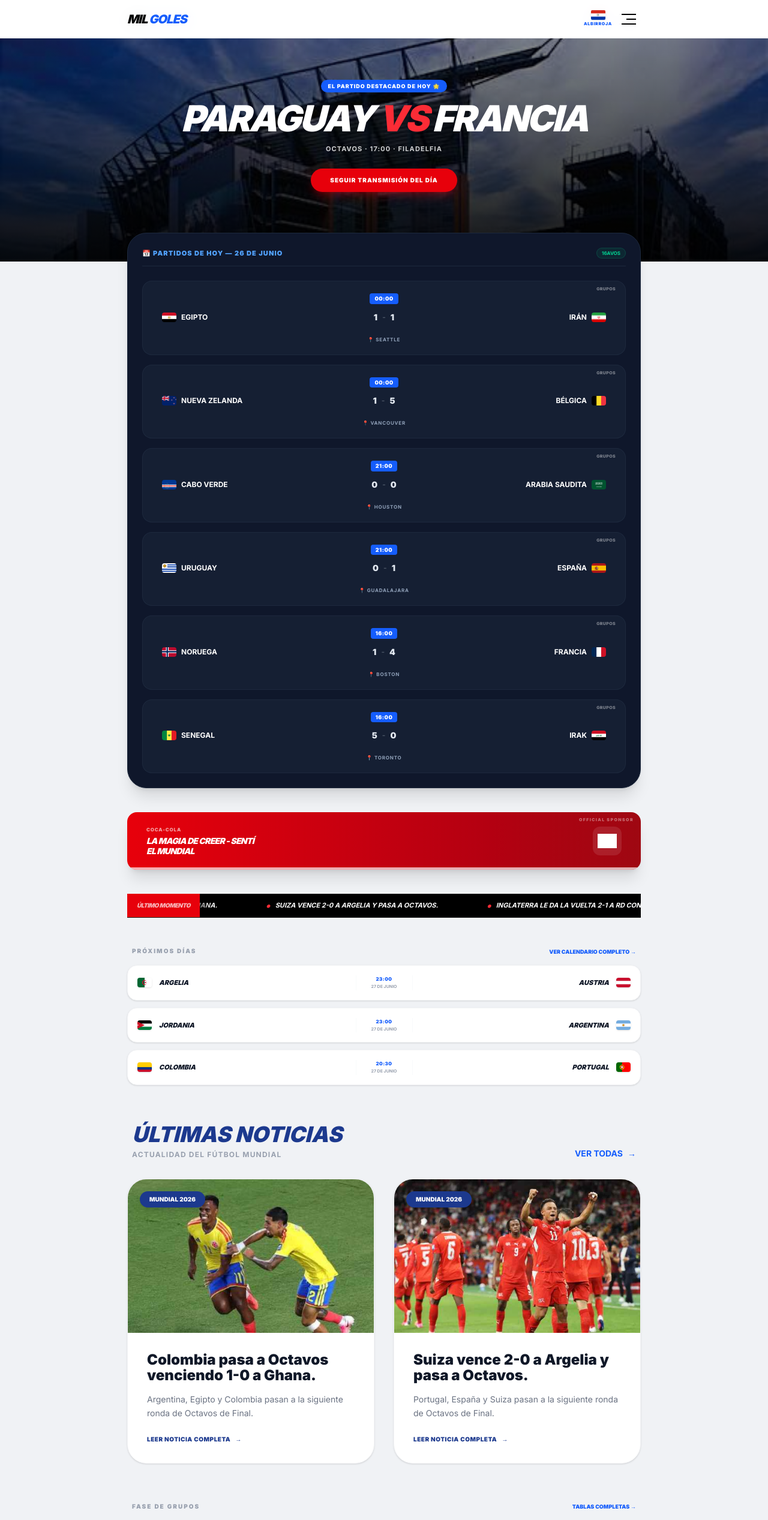
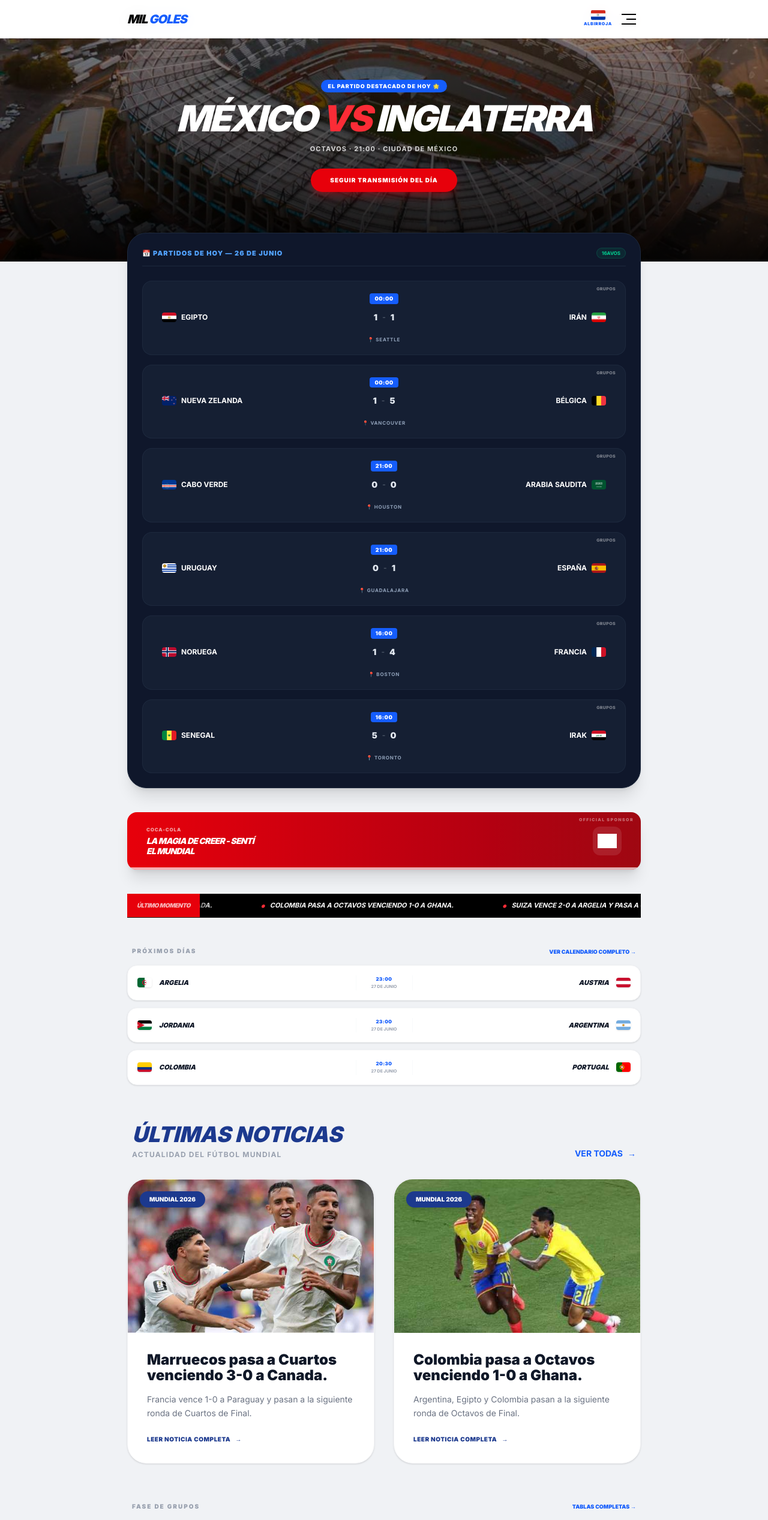
Before and after one commit to bablotle/Mundial26, a Next.js app: page / in a window 1280 px wide. Shown: the top 2534 px of the page at 60% size. Built offline with nearby package versions, Linux system fonts and the light colour scheme; grey boxes are pictures that could not be loaded.

Commit message:
Partidos para pase a cuartos

```diff
--- a/src/app/estadisticas/page.tsx
+++ b/src/app/estadisticas/page.tsx
@@ -8,7 +8,7 @@ export default function EstadisticasPage() {
     // Datos simulados para la estructura
     const goleadores = [
         { nombre: "Lionel Messi", goles: 7, equipo: "Argentina", foto: "/images/jugadores/messi.jpg" },
-        { nombre: "Kylian Mbappé", goles: 6, equipo: "Francia", foto: "/images/jugadores/mbappe.jpg" },
+        { nombre: "Kylian Mbappé", goles: 7, equipo: "Francia", foto: "/images/jugadores/mbappe.jpg" },
         { nombre: "Harry Kane", goles: 5, equipo: "Inglaterra", foto: "/images/jugadores/harry_kane.jpg" },
         { nombre: "Erling Haaland", goles: 5, equipo: "Noruega", foto: "/images/jugadores/haaland.jpg" },
         { nombre: "Vinicius Júnior", goles: 4, equipo: "Brasil", foto: "/images/jugadores/vinicius.jpg" },
@@ -92,15 +92,15 @@ export default function EstadisticasPage() {
                     {/* ESTADÍSTICAS GENERALES DEL TORNEO */}
                     <section className="grid grid-cols-2 gap-4">
                         <div className="island-card p-5 flex flex-col items-center justify-center text-center">
-                            <p className="text-3xl font-black text-blue-600 italic">88</p>
+                            <p className="text-3xl font-black text-blue-600 italic">90</p>
                             <p className="text-[9px] font-black text-gray-400 uppercase tracking-widest mt-1">Partidos Jugados</p>
                         </div>
                         <div className="island-card p-5 flex flex-col items-center justify-center text-center">
-                            <p className="text-3xl font-black text-black italic">266</p>
+                            <p className="text-3xl font-black text-black italic">261</p>
                             <p className="text-[9px] font-black text-gray-400 uppercase tracking-widest mt-1">Goles Totales</p>
                         </div>
                         <div className="island-card p-5 flex flex-col items-center justify-center text-center">
-                            <p className="text-3xl font-black text-black italic">209</p>
+                            <p className="text-3xl font-black text-black italic">244</p>
                             <p className="text-[9px] font-black text-gray-400 uppercase tracking-widest mt-1">Amarillas</p>
                         </div>
                         <div className="island-card p-5 flex flex-col items-center justify-center text-center bg-blue-600">
--- a/src/app/page.tsx
+++ b/src/app/page.tsx
@@ -36,7 +36,7 @@ export default function Home() {
    // const partidoDestacado = partidosDeHoy[0] || todosLosPartidos[0];
 
    // B. EL PARTIDO DESTACADO (Fijado por ID, y si no existe, usa el de hoy o el primero)
-   const partidoDestacado = todosLosPartidos.find(p => p.id === "R16-02") // <-- Aquí pones el ID del partido que quieras
+   const partidoDestacado = todosLosPartidos.find(p => p.id === "R16-04") // <-- Aquí pones el ID del partido que quieras
       || partidosDeHoy[0]
       || todosLosPartidos[0];
 
@@ -76,7 +76,7 @@ export default function Home() {
 
          {/* --- SECCIÓN HERO (DINÁMICA BASADA EN EL PARTIDO DESTACADO) --- */}
          <section className="relative h-[420px] w-full overflow-hidden">
-            <img src="/images/sedes/filadelfia.jpg" className="w-full h-full object-cover brightness-[0.6]" alt="Stadium" />
+            <img src="/images/sedes/azteca.jpg" className="w-full h-full object-cover brightness-[0.6]" alt="Stadium" />
             <div className="absolute inset-0 bg-gradient-to-t from-black/90 via-black/40 to-transparent flex flex-col items-center justify-center text-center px-5">
                <span className="bg-blue-600 text-white text-[9px] font-black px-3 py-1 rounded-full mb-4 tracking-widest uppercase">
                   EL PARTIDO DESTACADO DE HOY 🌟
--- a/src/data/noticias.ts
+++ b/src/data/noticias.ts
@@ -15,7 +15,22 @@ export interface Noticia {
 
 
 export const todasLasNoticias: Noticia[] = [
-     {
+    {
+                id: "jornada-23",
+                categoria: "MUNDIAL 2026",
+                titulo: "Marruecos pasa a Cuartos venciendo 3-0 a Canada.",
+                resumen: "Francia vence 1-0 a Paraguay y pasan a la siguiente ronda de Cuartos de Final.",
+                contenidoLargo: `Octavos de Final del sábado 4 de julio:
+                🇲🇦 Marruecos 3 - 0 Canadá 🇨🇦
+                Los goles africanos fueron anotados por Azzedine Ounahi (doblete) y Soufiane Rahimi.El jugador del Real Madrid, Brahim Díaz, aportó dos asistencias.Con este resultado, el anfitrión Canadá quedó eliminado.
+                🇫🇷 Francia 1 - 0 Paraguay 🇵🇾
+                El único gol del encuentro lo marcó Kylian Mbappé desde el punto penal en el minuto 70.La falta penal fue recibida por Desiré Doué tras la revisión del VAR.Francia selló su pase a la siguiente fase y eliminar de esta manera a la Albirroja.`,
+                imagen: "/images/noticias/noticia-30.jpg",
+                fecha: "2026-07-5",
+                autor: "Redacción Mil Goles",
+                tags: ["Francia", "Marruecos", "Cuartos", "FIFA"]
+        },
+        {
                 id: "jornada-23",
                 categoria: "MUNDIAL 2026",
                 titulo: "Colombia pasa a Octavos venciendo 1-0 a Ghana.",
@@ -28,7 +43,7 @@ export const todasLasNoticias: Noticia[] = [
                 🇨🇴 Colombia 1-0 Ghana 🇬🇭
                 Colombia aseguró el último boleto disponible al derrotar por la mínima a Ghana gracias a un tempranero gol de Jhon Arias en Kansas City.`,
                 imagen: "/images/noticias/noticia-29.jpg",
-                fecha: "2026-07-3",
+                fecha: "2026-07-4",
                 autor: "Redacción Mil Goles",
                 tags: ["Argentina", "Colombia", "Egipto", "FIFA"]
         },
--- a/src/data/partidos.ts
+++ b/src/data/partidos.ts
@@ -1324,7 +1324,10 @@ export const todosLosPartidos: Partido[] = [
               hora: "14:00",
               sede: "Houston",
               grupo: "R16",
-              fase: "Octavos"
+              fase: "Octavos",
+              golesLocal: 0,
+              golesVisitante: 3,
+              clasificado: "Marruecos"
        },
        {
               id: "R16-02",
@@ -1336,7 +1339,10 @@ export const todosLosPartidos: Partido[] = [
               hora: "17:00",
               sede: "Filadelfia",
               grupo: "R16",
-              fase: "Octavos"
+              fase: "Octavos",
+              golesLocal: 0,
+              golesVisitante: 1,
+              clasificado: "Francia"
        },
        {
               id: "R16-03",
```
Also changed, not shown: public/images/noticias/noticia-30.jpg (added).
